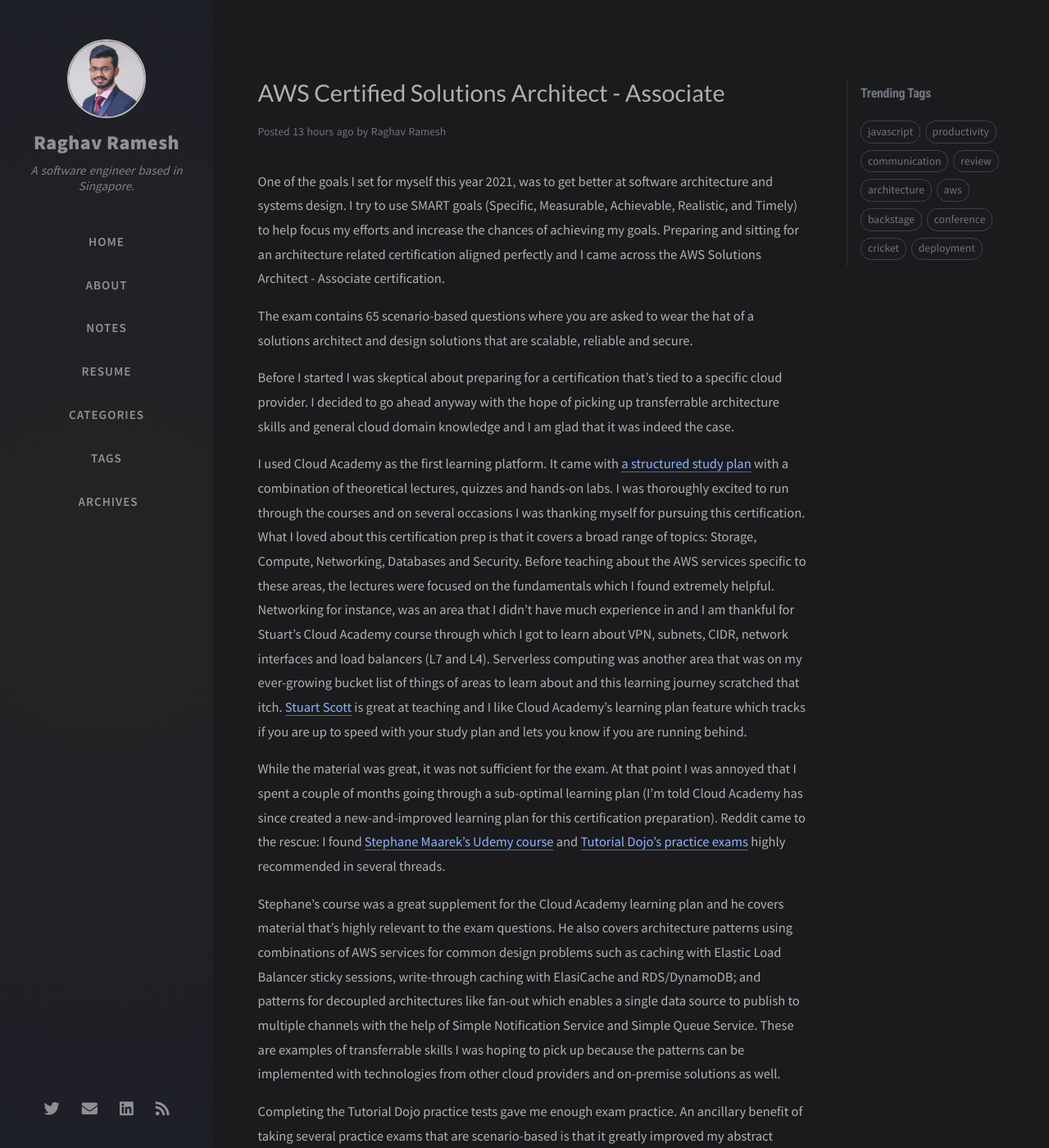
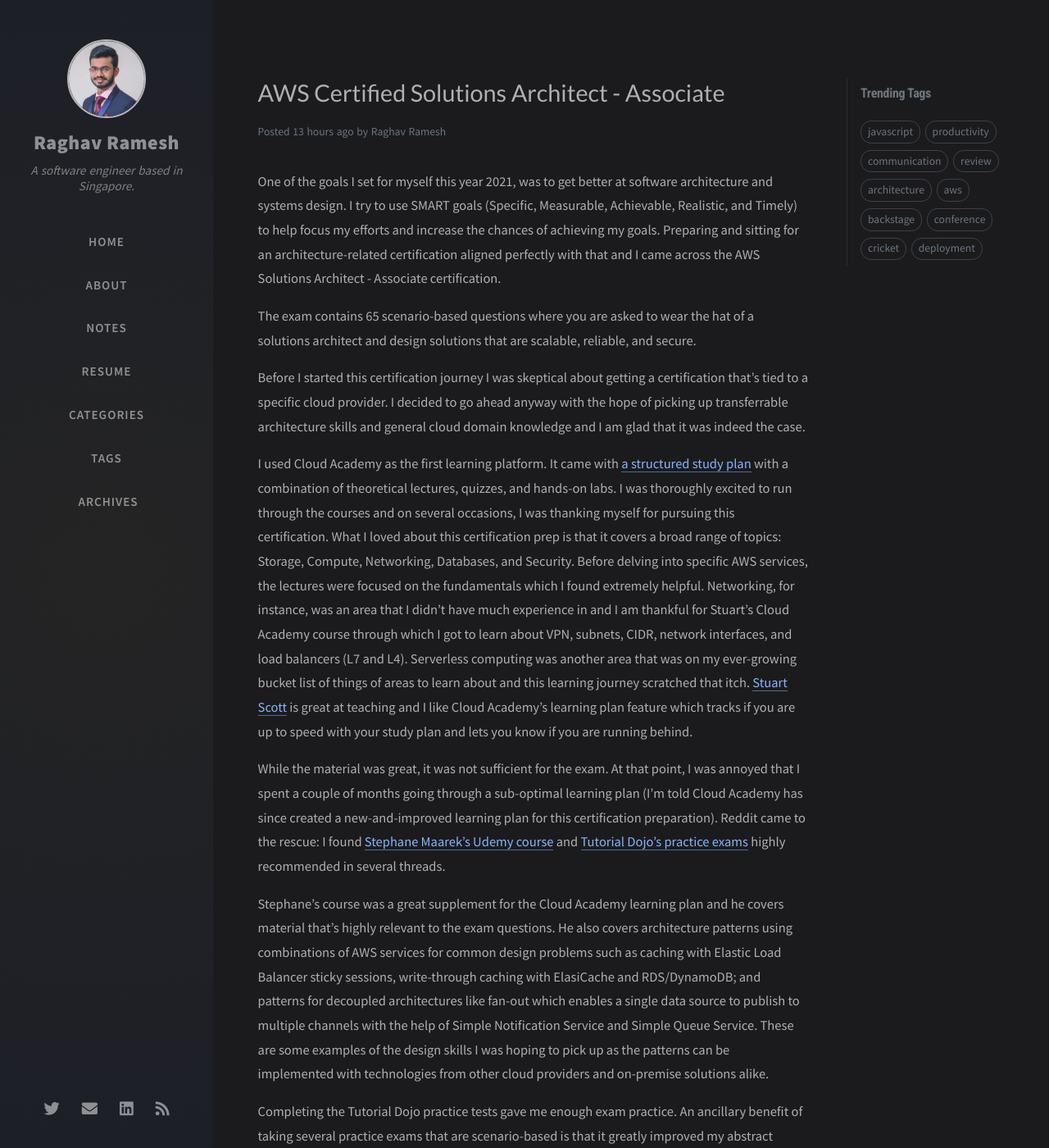
Before and after one commit to RaghavRamesh/RaghavRamesh.github.io, a Jekyll site: the page built from _posts/2021-06-13-aws-saa.md, in a window 1280 px wide and 1400 px high. Shown: the whole window at 82% size. Built offline with Jekyll 4.4.1, drawn with Linux system fonts in a browser that asks for light colours; nearby versions of some CDN libraries; comment, search, counter and statistics services are not loaded; some of the changed text lies outside the part shown.

Commit message:
fix grammatical errors

```diff
--- a/_posts/2021-06-13-aws-saa.md
+++ b/_posts/2021-06-13-aws-saa.md
@@ -5,24 +5,22 @@
 tags: [aws]
 ---
 
-One of the goals I set for myself this year 2021, was to get better at software architecture and systems design. I try to use SMART goals (Specific, Measurable, Achievable, Realistic, and Timely) to help focus my efforts and increase the chances of achieving my goals. Preparing and sitting for an architecture related certification aligned perfectly and I came across the AWS Solutions Architect - Associate certification.
+One of the goals I set for myself this year 2021, was to get better at software architecture and systems design. I try to use SMART goals (Specific, Measurable, Achievable, Realistic, and Timely) to help focus my efforts and increase the chances of achieving my goals. Preparing and sitting for an architecture-related certification aligned perfectly with that and I came across the AWS Solutions Architect - Associate certification.
 
-The exam contains 65 scenario-based questions where you are asked to wear the hat of a solutions architect and design solutions that are scalable, reliable and secure.
+The exam contains 65 scenario-based questions where you are asked to wear the hat of a solutions architect and design solutions that are scalable, reliable, and secure.
 
-Before I started I was skeptical about preparing for a certification that's tied to a specific cloud provider. I decided to go ahead anyway with the hope of picking up transferrable architecture skills and general cloud domain knowledge and I am glad that it was indeed the case.
+Before I started this certification journey I was skeptical about getting a certification that's tied to a specific cloud provider. I decided to go ahead anyway with the hope of picking up transferrable architecture skills and general cloud domain knowledge and I am glad that it was indeed the case.
 
-I used Cloud Academy as the first learning platform. It came with [a structured study plan](https://cloudacademy.com/learning-paths/aws-solutions-architect-associate-saa-c02-certification-preparation-954/) with a combination of theoretical lectures, quizzes and hands-on labs. I was thoroughly excited to run through the courses and on several occasions I was thanking myself for pursuing this certification. What I loved about this certification prep is that it covers a broad range of topics: Storage, Compute, Networking, Databases and Security. Before teaching about the AWS services specific to these areas, the lectures were focused on the fundamentals which I found extremely helpful. Networking for instance, was an area that I didn't have much experience in and I am thankful for Stuart's Cloud Academy course through which I got to learn about VPN, subnets, CIDR, network interfaces and load balancers (L7 and L4). Serverless computing was another area that was on my ever-growing bucket list of things of areas to learn about and this learning journey scratched that itch. [Stuart Scott](https://cloudacademy.com/instructors/stuart-scott/) is great at teaching and I like Cloud Academy's learning plan feature which tracks if you are up to speed with your study plan and lets you know if you are running behind.
+I used Cloud Academy as the first learning platform. It came with [a structured study plan](https://cloudacademy.com/learning-paths/aws-solutions-architect-associate-saa-c02-certification-preparation-954/) with a combination of theoretical lectures, quizzes, and hands-on labs. I was thoroughly excited to run through the courses and on several occasions, I was thanking myself for pursuing this certification. What I loved about this certification prep is that it covers a broad range of topics: Storage, Compute, Networking, Databases, and Security. Before delving into specific AWS services, the lectures were focused on the fundamentals which I found extremely helpful. Networking, for instance, was an area that I didn't have much experience in and I am thankful for Stuart's Cloud Academy course through which I got to learn about VPN, subnets, CIDR, network interfaces, and load balancers (L7 and L4). Serverless computing was another area that was on my ever-growing bucket list of things of areas to learn about and this learning journey scratched that itch. [Stuart Scott](https://cloudacademy.com/instructors/stuart-scott/) is great at teaching and I like Cloud Academy's learning plan feature which tracks if you are up to speed with your study plan and lets you know if you are running behind.
 
-While the material was great, it was not sufficient for the exam. At that point I was annoyed that I spent a couple of months going through a sub-optimal learning plan (I'm told Cloud Academy has since created a new-and-improved learning plan for this certification preparation). Reddit came to the rescue: I found [Stephane Maarek's Udemy course](https://www.udemy.com/course/aws-certified-solutions-architect-associate-saa-c02/) and [Tutorial Dojo's practice exams](https://www.udemy.com/course/aws-certified-solutions-architect-associate-amazon-practice-exams-saa-c02/) highly recommended in several threads.
+While the material was great, it was not sufficient for the exam. At that point, I was annoyed that I spent a couple of months going through a sub-optimal learning plan (I'm told Cloud Academy has since created a new-and-improved learning plan for this certification preparation). Reddit came to the rescue: I found [Stephane Maarek's Udemy course](https://www.udemy.com/course/aws-certified-solutions-architect-associate-saa-c02/) and [Tutorial Dojo's practice exams](https://www.udemy.com/course/aws-certified-solutions-architect-associate-amazon-practice-exams-saa-c02/) highly recommended in several threads.
 
-Stephane's course was a great supplement for the Cloud Academy learning plan and he covers material that's highly relevant to the exam questions. He also covers architecture patterns using combinations of AWS services for common design problems such as caching with Elastic Load Balancer sticky sessions, write-through caching with ElasiCache and RDS/DynamoDB; and patterns for decoupled architectures like fan-out which enables a single data source to publish to multiple channels with the help of Simple Notification Service and Simple Queue Service. These are examples of transferrable skills I was hoping to pick up because the patterns can be implemented with technologies from other cloud providers and on-premise solutions as well.
+Stephane's course was a great supplement for the Cloud Academy learning plan and he covers material that's highly relevant to the exam questions. He also covers architecture patterns using combinations of AWS services for common design problems such as caching with Elastic Load Balancer sticky sessions, write-through caching with ElasiCache and RDS/DynamoDB; and patterns for decoupled architectures like fan-out which enables a single data source to publish to multiple channels with the help of Simple Notification Service and Simple Queue Service. These are some examples of the design skills I was hoping to pick up as the patterns can be implemented with technologies from other cloud providers and on-premise solutions alike.
 
-Completing the Tutorial Dojo practice tests gave me enough exam practice. An ancillary benefit of taking several practice exams that are scenario-based is that it greatly improved my abstract thinking skills which is crucial for a good software architect. Many guides tell you to read through the answers of both your incorrect and correct responses of these practice exams. But if you are like me and are crushed for time, I recommend marking doubtful questions for review and review just those answers instead. This set is usually smaller and you can spend time taking more practice exams.
+Completing the Tutorial Dojo practice tests gave me enough exam practice. An ancillary benefit of taking several practice exams that are scenario-based is that it greatly improved my abstract thinking skills which are crucial for a good software architect. Many guides tell you to read through the answers of both your incorrect and correct responses to these practice exams. But if you are like me and are crushed for time, I recommend marking doubtful questions for review and review just those answers instead. This set is usually smaller and you can spend time taking more practice exams.
 
 The actual exam itself seemed simpler after I completed all of Tutorial Dojo's practice exams. I was able to complete the exam with about an hour to spare. Check out my certificate:
 
 ![AWS Solutions Architect - Associate Certificate](/assets/img/posts/awssaa/certificate.png)
 
-In my day job I work on JPMorgan's private cloud. Having a broad understanding of a competing industry standard cloud provider helps in identifying the missing pieces in our internal cloud solution and understanding which services were created to solve which classes of problems. Within a week of completing this certification I was able to apply the learnings at work in two different occasions. I plan to spread this knowledge within my firm and team and I'm excited to find more ways to apply my newly acquired architecture skills.
-
-Follow me on Twitter [@RaghavRamesh](https://twitter.com/RaghavRamesh94) and DM me if you need tips on preparing for and passing the AWS Solutions Architect - Associate exam.
+In my day job, I work on JPMorgan's private cloud. Having a broad understanding of a competing industry-standard cloud provider helps in identifying the missing pieces in our internal cloud solution and understanding which services were created to solve which classes of problems. Within a week of completing this certification, I was able to apply the learnings at work on two different occasions. I plan to spread this knowledge within my firm and team and I'm excited to find more ways to apply my newly acquired architecture skills.
```
